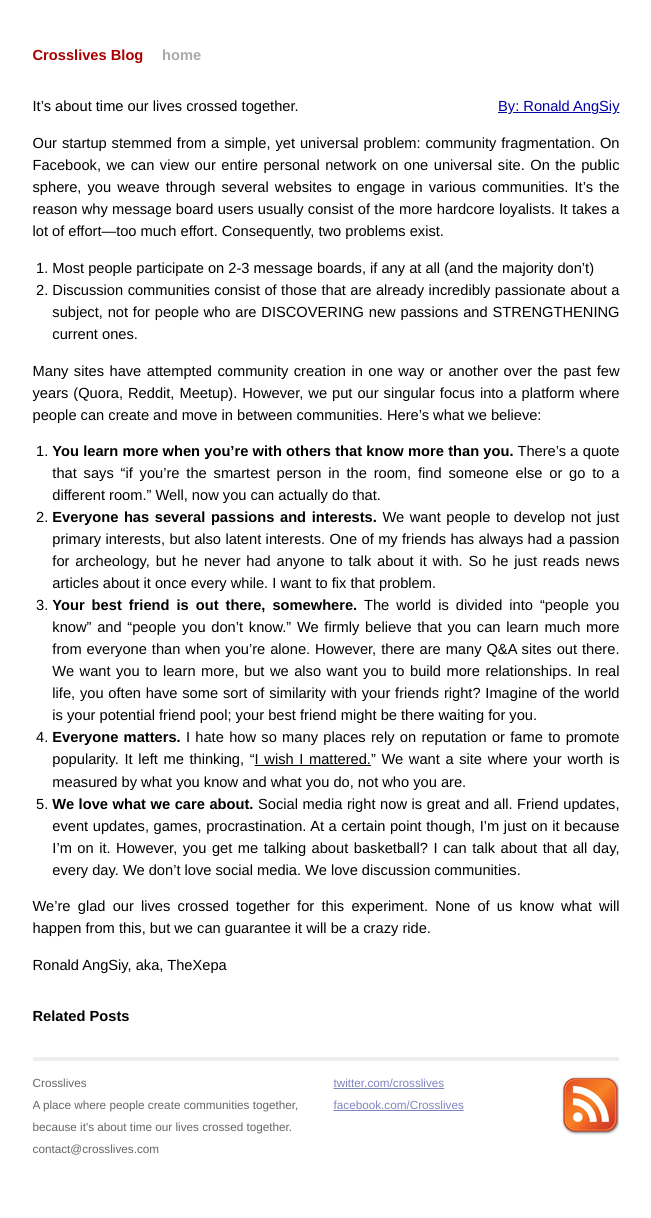
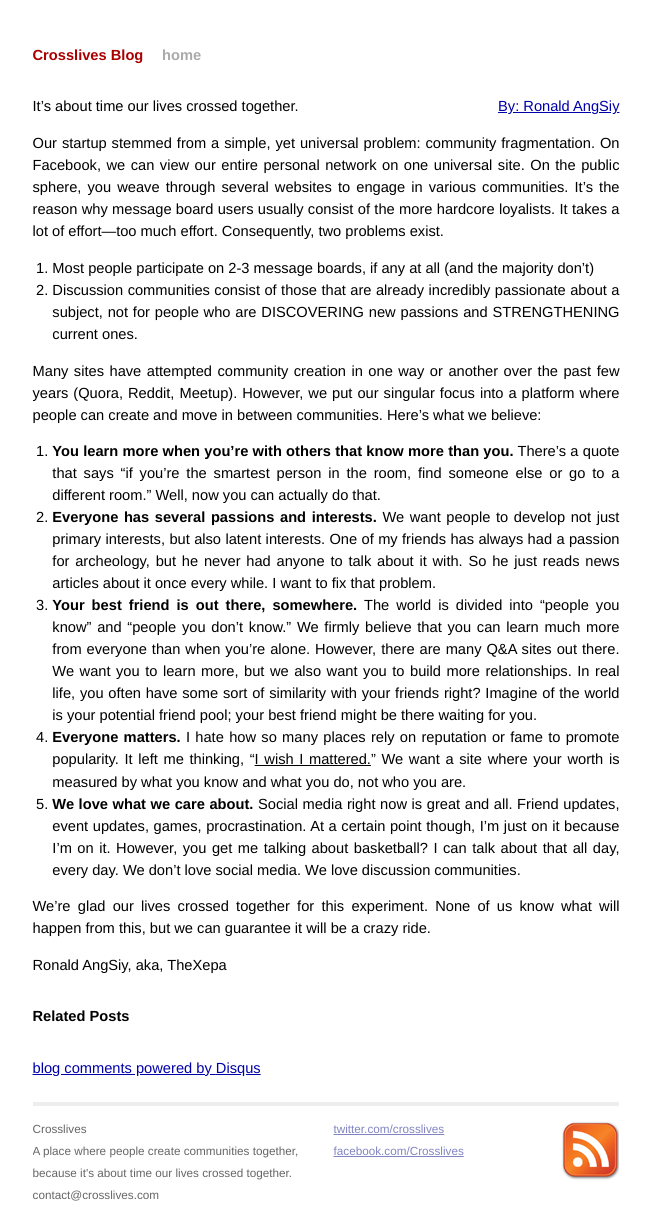
Before and after one commit to negativetwelve/crosslives-blog, a Jekyll site: the page built from _posts/2012-04-27-a-new-community.md, in a window 1280 px wide. Shown: the whole page, without its empty margins (314-965 px from the left). Built offline with Jekyll 4.4.1, drawn with Linux system fonts in a browser that asks for light colours; Markdown is read by kramdown in place of the engine named in the settings; comment, search, counter and statistics services are not loaded; before the commit the page ends 1172 px from its top, so only the background shows below that.

Commit message:
added disqus comments to posts

```diff
--- a/_layouts/blog-post.html
+++ b/_layouts/blog-post.html
@@ -14,3 +14,19 @@
     {% endfor %}
   </ul>
 </div>
+
+<div class="master-separator"></div>
+    <div id="comments">
+      <div id="disqus_thread"></div>
+        <script type="text/javascript">
+          var disqus_shortname = 'crosslivesblog';
+	      var disqus_url = "http://blog.crosslives.com{{page.url}}/";
+          (function() {
+            var dsq = document.createElement('script'); dsq.type = 'text/javascript'; dsq.async = true;
+            dsq.src = 'http://' + disqus_shortname + '.disqus.com/embed.js';
+            (document.getElementsByTagName('head')[0] || document.getElementsByTagName('body')[0]).appendChild(dsq);
+          })();
+        </script>
+      <noscript>Please enable JavaScript to view the <a href="http://disqus.com/?ref_noscript">comments powered by Disqus.</a></noscript>
+      <a href="http://disqus.com" class="dsq-brlink">blog comments powered by <span class="logo-disqus">Disqus</span></a>
+    </div>
```
